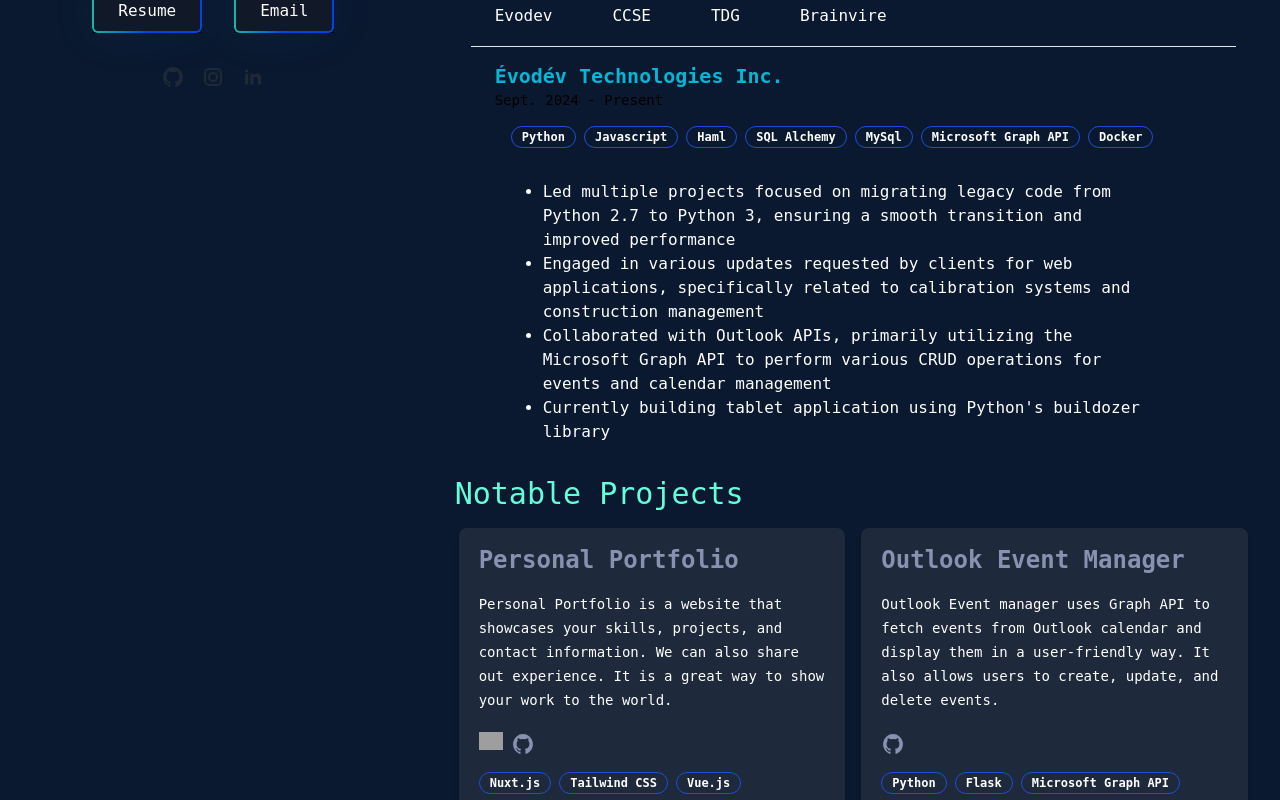
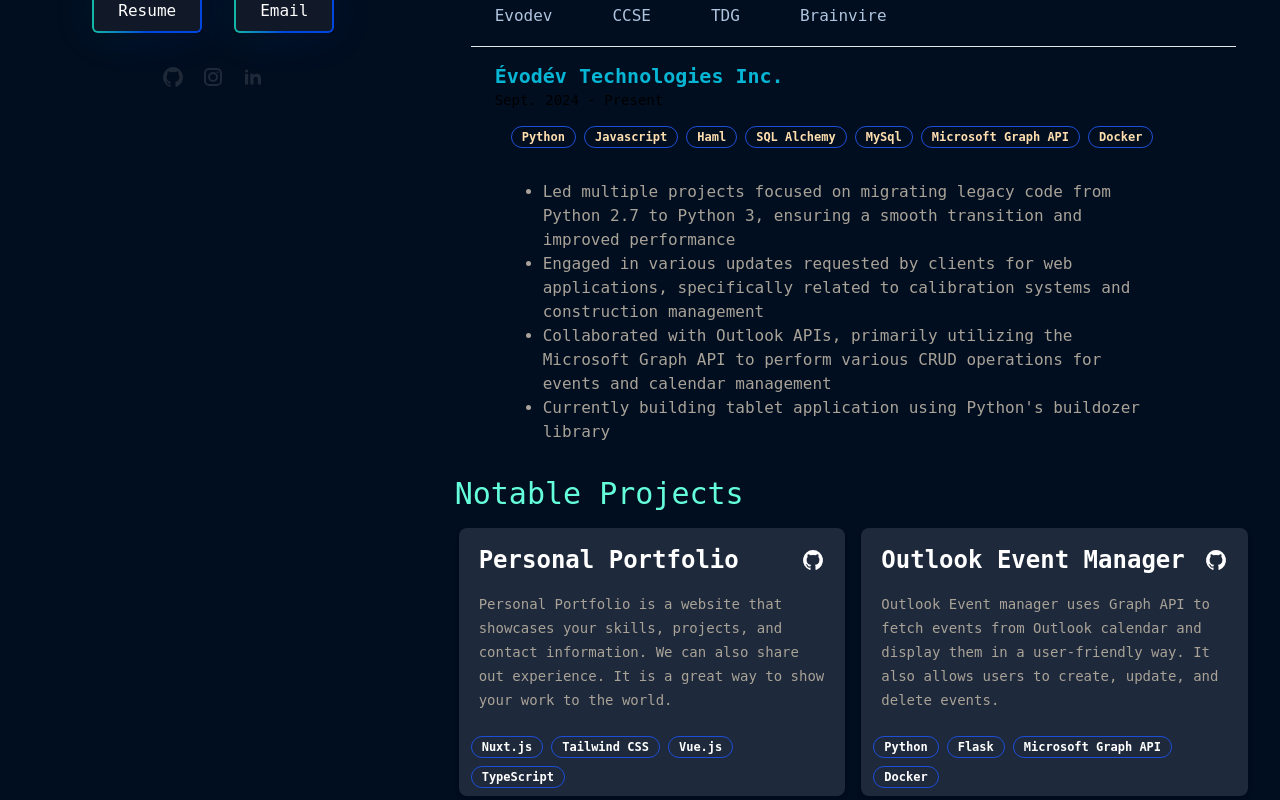
Before and after one commit to rbshah29/port, a Nuxt app: page / in a window 1280 px wide. Shown: the part 640-1440 px from the top of the page. Built offline with nearby package versions, Linux system fonts and the light colour scheme; grey boxes are pictures that could not be loaded.

Commit message:
Small update to designing and colors

```diff
--- a/app.vue
+++ b/app.vue
@@ -22,7 +22,7 @@
 </script>
 <style scoped>
 .back-color {
-  background-color: #0a192f;
+  background-color: #010e20;
 }
 
 .font-name {
--- a/assets/projects.json
+++ b/assets/projects.json
@@ -23,7 +23,7 @@
     {
         "title": "NoteKeep - Mimic of Google Keep",
         "git_url": "https://github.com/rbshah29/notekeep",
-        "description": "This Notepad application, built with Vue.js and Node.js, allows users to create, read, and delete notes. It features dark mode support, search functionality, and uses MongoDB for data storage. ",
+        "description": "This Notepad application, allows users to create, read, and delete notes. It also includes authentication and collaboration features with explicit permissions, search functionality, and uses MongoDB for data storage.",
         "techs": ["Node.js", "Nuxt.js", "Tailwind CSS", "MongoDB"]
     }
 ]
--- a/components/Hero.vue
+++ b/components/Hero.vue
@@ -96,7 +96,9 @@ export default {
     font-family: 'Comic Sans MS', 'Comic Sans', cursive;
 }
 .text-2{
-    color: #8892b0;
+    color: #A9A297;;
 }
-
+.pill-color {
+    color: navajowhite;
+}
 </style>
--- a/components/Projects.vue
+++ b/components/Projects.vue
@@ -6,25 +6,22 @@
     <div class="m-4 grid grid-cols-1 md:grid-cols-2 gap-4">
       <div v-for="(tab, index) in projects" :key="index">
         <div class="bg-slate-800 px-3 py-2 rounded-lg shadow-md h-full flex flex-col">
-          <div :id="tab.id" class="m-2 tabcontent" role="tabpanel" :aria-labelledby="tab.id">
-              <h2 class="text-2xl font-bold text-2">
+          <div :id="tab.id" class="m-2 tabcontent flex-grow" role="tabpanel" :aria-labelledby="tab.id">
+            <div class="flex justify-between items-center">
+              <h2 class="text-2xl font-bold text-white">
                 {{ tab.title }}
-
               </h2>
+              <a v-if="tab.git_url" :href="tab.git_url">
+                <svg class="text-white" aria-hidden="true" xmlns="http://www.w3.org/2000/svg" width="24" height="24" fill="currentColor" viewBox="0 0 24 24">
+                  <path fill-rule="evenodd" d="M12.006 2a9.847 9.847 0 0 0-6.484 2.44 10.32 10.32 0 0 0-3.393 6.17 10.48 10.48 0 0 0 1.317 6.955 10.045 10.045 0 0 0 5.4 4.418c.504.095.683-.223.683-.494 0-.245-.01-1.052-.014-1.908-2.78.62-3.366-1.21-3.366-1.21a2.711 2.711 0 0 0-1.11-1.5c-.907-.637.07-.621.07-.621.317.044.62.163.885.346.266.183.487.426.647.71.135.253.318.476.538.655a2.079 2.079 0 0 0 2.37.196c.045-.52.27-1.006.635-1.37-2.219-.259-4.554-1.138-4.554-5.07a4.022 4.022 0 0 1 1.031-2.75 3.77 3.77 0 0 1 .096-2.713s.839-.275 2.749 1.05a9.26 9.26 0 0 1 5.004 0c1.906-1.325 2.74-1.05 2.74-1.05.37.858.406 1.828.101 2.713a4.017 4.017 0 0 1 1.029 2.75c0 3.939-2.339 4.805-4.564 5.058a2.471 2.471 0 0 1 .679 1.897c0 1.372-.012 2.477-.012 2.814 0 .272.18.592.687.492a10.05 10.05 0 0 0 5.388-4.421 10.473 10.473 0 0 0 1.313-6.948 10.32 10.32 0 0 0-3.39-6.165A9.847 9.847 0 0 0 12.007 2Z" clip-rule="evenodd"/>
+                </svg>
+              </a>
+            </div>
             <div class="flex-wrap gap-2 mt-4">
-                <span
-                  class="text-white text-sm"
-                >
+              <span class="text-2 text-sm">
                 {{ tab.description }}
               </span>
             </div>
-              <div class="mt-5 flex">
-                <a v-if="tab.url" :href="tab.url"><img src="public/link.svg" class="mr-2" style="width:24px"></a>
-                <a v-if="tab.git_url" :href="tab.git_url">
-                  <svg class=" text-gray-800 text-2" aria-hidden="true" xmlns="http://www.w3.org/2000/svg" width="24" height="24" fill="currentColor" viewBox="0 0 24 24">
-                    <path fill-rule="evenodd" d="M12.006 2a9.847 9.847 0 0 0-6.484 2.44 10.32 10.32 0 0 0-3.393 6.17 10.48 10.48 0 0 0 1.317 6.955 10.045 10.045 0 0 0 5.4 4.418c.504.095.683-.223.683-.494 0-.245-.01-1.052-.014-1.908-2.78.62-3.366-1.21-3.366-1.21a2.711 2.711 0 0 0-1.11-1.5c-.907-.637.07-.621.07-.621.317.044.62.163.885.346.266.183.487.426.647.71.135.253.318.476.538.655a2.079 2.079 0 0 0 2.37.196c.045-.52.27-1.006.635-1.37-2.219-.259-4.554-1.138-4.554-5.07a4.022 4.022 0 0 1 1.031-2.75 3.77 3.77 0 0 1 .096-2.713s.839-.275 2.749 1.05a9.26 9.26 0 0 1 5.004 0c1.906-1.325 2.74-1.05 2.74-1.05.37.858.406 1.828.101 2.713a4.017 4.017 0 0 1 1.029 2.75c0 3.939-2.339 4.805-4.564 5.058a2.471 2.471 0 0 1 .679 1.897c0 1.372-.012 2.477-.012 2.814 0 .272.18.592.687.492a10.05 10.05 0 0 0 5.388-4.421 10.473 10.473 0 0 0 1.313-6.948 10.32 10.32 0 0 0-3.39-6.165A9.847 9.847 0 0 0 12.007 2Z" clip-rule="evenodd"/>
-                </svg>
-                </a>
           </div>
           <div class="flex flex-wrap gap-2 mt-4">
             <span
@@ -38,40 +35,6 @@
         </div>
       </div>
     </div>
-    </div>
-
-    <!-- <div class="m-4 text-white font-bold border-gray-800 border-b-2">
-      Basic Projects
-    </div>
-    <div class="m-8 grid grid-cols-1 md:grid-cols-2 gap-4">
-      <div v-for="(tab, index) in basicproject" :key="index">
-        <div class="bg-slate-800 px-3 py-2 rounded-lg shadow-md h-full flex flex-col">
-          <div :id="tab.id" class="m-2 tabcontent" role="tabpanel" :aria-labelledby="tab.id">
-            <div class="flex flex-col">
-              <h2 class="text-2xl flex font-bold text-2">
-                {{ tab.title }}
-                <a class="m-1 ml-4" v-if="tab.git_url" :href="tab.git_url">
-                  <svg class=" text-gray-800 text-2" aria-hidden="true" xmlns="http://www.w3.org/2000/svg" width="24" height="24" fill="currentColor" viewBox="0 0 24 24">
-                    <path fill-rule="evenodd" d="M12.006 2a9.847 9.847 0 0 0-6.484 2.44 10.32 10.32 0 0 0-3.393 6.17 10.48 10.48 0 0 0 1.317 6.955 10.045 10.045 0 0 0 5.4 4.418c.504.095.683-.223.683-.494 0-.245-.01-1.052-.014-1.908-2.78.62-3.366-1.21-3.366-1.21a2.711 2.711 0 0 0-1.11-1.5c-.907-.637.07-.621.07-.621.317.044.62.163.885.346.266.183.487.426.647.71.135.253.318.476.538.655a2.079 2.079 0 0 0 2.37.196c.045-.52.27-1.006.635-1.37-2.219-.259-4.554-1.138-4.554-5.07a4.022 4.022 0 0 1 1.031-2.75 3.77 3.77 0 0 1 .096-2.713s.839-.275 2.749 1.05a9.26 9.26 0 0 1 5.004 0c1.906-1.325 2.74-1.05 2.74-1.05.37.858.406 1.828.101 2.713a4.017 4.017 0 0 1 1.029 2.75c0 3.939-2.339 4.805-4.564 5.058a2.471 2.471 0 0 1 .679 1.897c0 1.372-.012 2.477-.012 2.814 0 .272.18.592.687.492a10.05 10.05 0 0 0 5.388-4.421 10.473 10.473 0 0 0 1.313-6.948 10.32 10.32 0 0 0-3.39-6.165A9.847 9.847 0 0 0 12.007 2Z" clip-rule="evenodd"/>
-                </svg>
-                </a>
-              </h2>
-            </div>
-              <div class="flex flex-wrap gap-2 mt-4">
-                <span
-                  v-for="(tech, index) in tab.techs"
-                  :key="index"
-                  class="whitespace-nowrap rounded-full text-white font-semibold px-2.5 py-0.5 text-xs border border-blue-700"
-                >
-                  {{ tech }}
-                </span>
-              </div>
-          </div>
-        </div>
-      </div>
-    </div> -->
-
-
 </template>
 
 <script setup>
--- a/components/WorkTab.vue
+++ b/components/WorkTab.vue
@@ -9,7 +9,7 @@
                         :class="{
                             'tab-active:border-b-indigo-600 tab-active:text-indigo-600 active': activeTab === tab.id,
                         }"
-                        class="inline-block py-4 px-6 text-white hover:text-gray-500 font-medium border-b-2 border-transparent tablink whitespace-nowrap"
+                        class="inline-block py-4 px-6 color-tav font-medium border-b-2 border-transparent tablink whitespace-nowrap"
                         role="tab"
                     >
                         {{ tab.alias }}
@@ -33,12 +33,12 @@
                             <span
                                 v-for="(tech, index) in tab.technology.split(', ')"
                                 :key="index"
-                                class="whitespace-nowrap rounded-full text-white font-semibold px-2.5 py-0.5 text-xs border border-blue-700"
+                                class="whitespace-nowrap rounded-full pill-color font-semibold px-2.5 py-0.5 text-xs border border-blue-700"
                             >
                                 {{ tech }}
                             </span>
                         </div>
-                        <ul class="text-white m-8 list-disc">
+                        <ul class="text-2 m-8 list-disc">
                             <li v-for="(line, index) in tab.summary.split('. ')" :key="index">{{ line }}</li>
                         </ul>
 
@@ -71,4 +71,10 @@ export default {
 .hidden {
     display: none;
 }
+.color-tav {
+    color:lightsteelblue;
+}
+.color-tav:hover {
+    color: gray;
+}
 </style>
```
Lines whose indentation alone changed are shown as unchanged.
